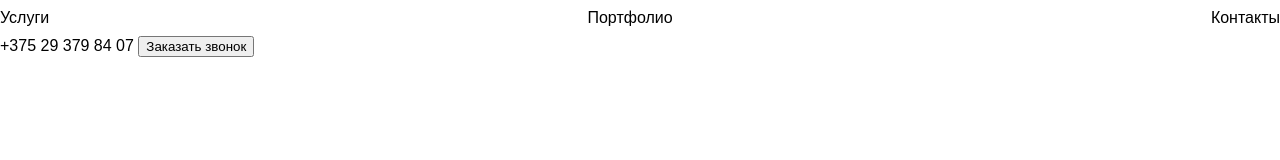
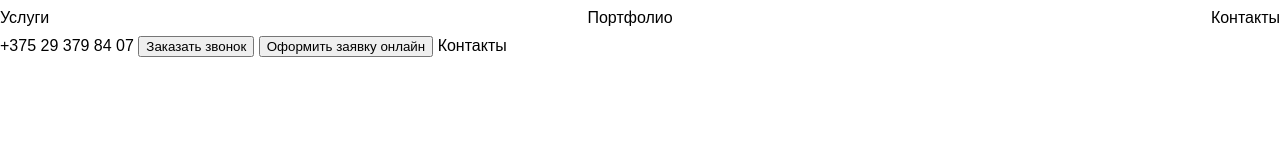
Before and after one commit to Sh1lenok/new-projekt, a plain HTML site: page index.html in a window 1280 px wide. Drawn offline with Linux system fonts and the light colour scheme.

Commit message:
new buttom

```diff
--- a/index.html
+++ b/index.html
@@ -19,6 +19,8 @@
         <div>
             <a href="tel:+79039999999">+375 29 379 84 07</a>
             <button>Заказать звонок</button>
+            <button>Оформить заявку онлайн</button>
+            <a href="#contacts">Контакты</a>
         </div>
     </header>
 </body>
```
